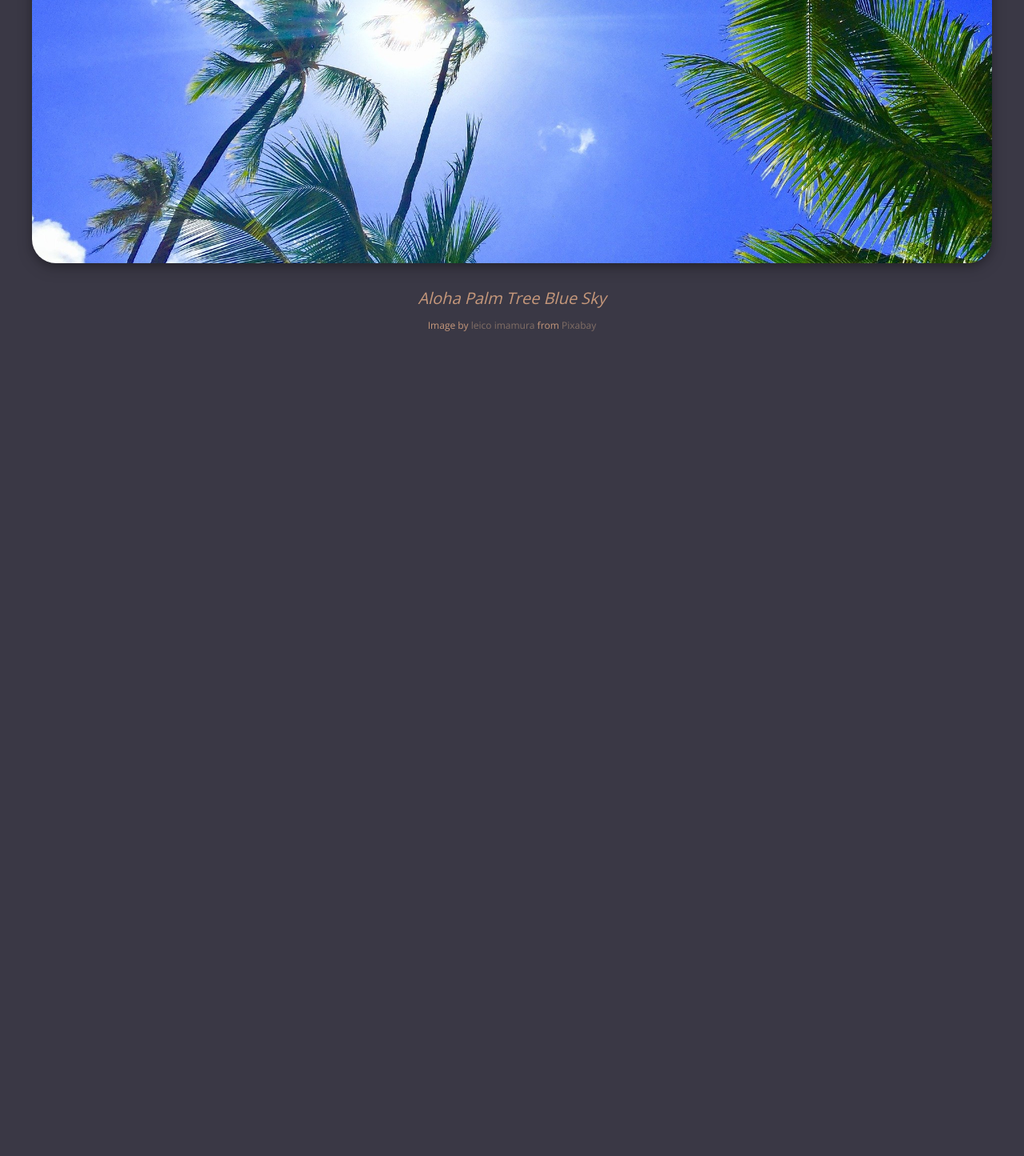
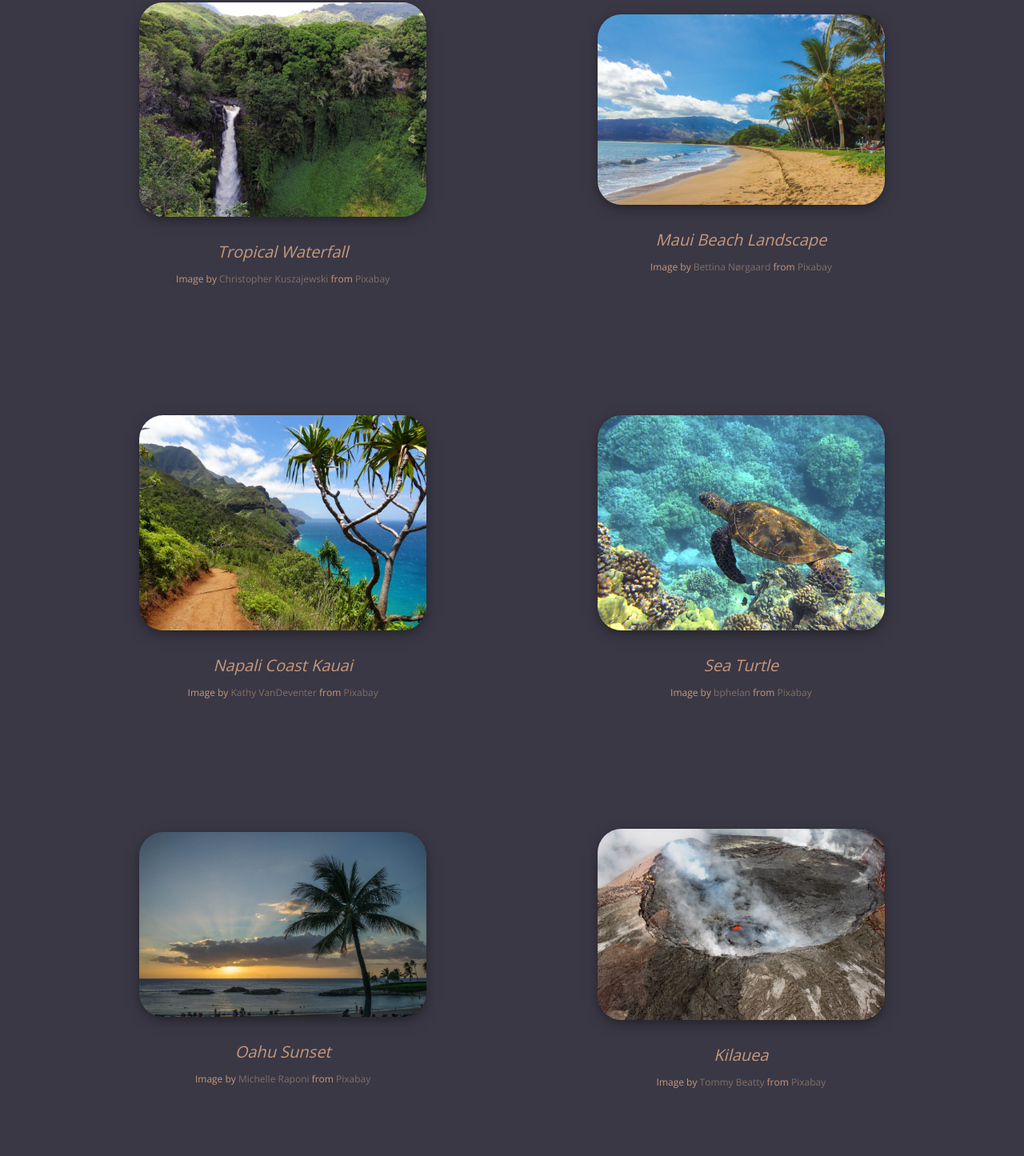
Before and after one commit to CSF2223/imagegallery-EvanLin1729, a plain HTML site: page index.html in a window 1280 px wide. Shown: the part 775-2220 px from the top of the page at 80% size. Before the commit the page ends 1282 px from the top, so only its background shows below. Drawn offline with nearby package versions, Linux system fonts and the light colour scheme.

Commit message:
Prepare project for publishing with GitHub pages

```diff
--- a/index.html
+++ b/index.html
@@ -14,7 +14,7 @@
         <h6>Summer 2022</h6>
     </header>
 
-    <section>
+    <section class = "gallery">
         <div class ="imageCard">
             <img src="assets/hawaii-2700190_1920.jpg" alt="Aloha Palm Tree Blue Sky" width="300" height="300"></img>
             <div class = "cardText">
@@ -23,6 +23,70 @@
             from <a href="https://pixabay.com/?utm_source=link-attribution&amp;utm_medium=referral&amp;utm_campaign=image&amp;utm_content=2700190">Pixabay</a></p>
             </div> <!-- Close "textCard" class -->
         </div> <!-- Close "imageCard" class -->
+
+        <div class ="imageCard">
+            <img src="assets/maui-2729958_1920.jpg" alt="Maui Sunset"></img>
+            <div class = "cardText">
+            <cite>Maui Sunset</cite>
+            <p>Image by <a href="https://pixabay.com/users/hmmunoz512-6376382/?utm_source=link-attribution&amp;utm_medium=referral&amp;utm_campaign=image&amp;utm_content=2729958">hmmunoz512</a> from <a href="https://pixabay.com/?utm_source=link-attribution&amp;utm_medium=referral&amp;utm_campaign=image&amp;utm_content=2729958">Pixabay</a></p>
+            </div> <!-- Close "textCard" class -->
+        </div> <!-- Close "imageCard" class -->
+
+        <div class ="imageCard">
+            <img src="assets/hawaii-410128_1920.jpg" alt="Tropical Waterfall"></img>
+            <div class = "cardText">
+            <cite>Tropical Waterfall</cite>
+            <p>Image by <a href="https://pixabay.com/users/kuszapro-369349/?utm_source=link-attribution&amp;utm_medium=referral&amp;utm_campaign=image&amp;utm_content=410128">Christopher Kuszajewski</a> from <a href="https://pixabay.com/?utm_source=link-attribution&amp;utm_medium=referral&amp;utm_campaign=image&amp;utm_content=410128">Pixabay</a></p>
+            </div> <!-- Close "textCard" class -->
+        </div> <!-- Close "imageCard" class -->
+
+        <div class ="imageCard">
+            <img src="assets/beach-1630540_1920.jpg" alt="Maui Beach Landscape"></img>
+            <div class = "cardText">
+            <cite>Maui Beach Landscape</cite>
+            <p>Image by <a href="https://pixabay.com/users/bkd-1006949/?utm_source=link-attribution&amp;utm_medium=referral&amp;utm_campaign=image&amp;utm_content=1630540">Bettina Nørgaard</a> from <a href="https://pixabay.com/?utm_source=link-attribution&amp;utm_medium=referral&amp;utm_campaign=image&amp;utm_content=1630540">Pixabay</a></p>
+            </div> <!-- Close "textCard" class -->
+        </div> <!-- Close "imageCard" class -->
+
+        <div class ="imageCard">
+            <img src="assets/napali-coast-91676_1920.jpg" alt="Napali Coast Kauai"></img>
+            <div class = "cardText">
+            <cite>Napali Coast Kauai</cite>
+            <p>Image by <a href="https://pixabay.com/users/kdvandeventer-25979/?utm_source=link-attribution&amp;utm_medium=referral&amp;utm_campaign=image&amp;utm_content=91676">Kathy VanDeventer</a> from <a href="https://pixabay.com/?utm_source=link-attribution&amp;utm_medium=referral&amp;utm_campaign=image&amp;utm_content=91676">Pixabay</a></p>
+            </div> <!-- Close "textCard" class -->
+        </div> <!-- Close "imageCard" class -->
+
+        <div class ="imageCard">
+            <img src="assets/sea-turtle-547162_1920.jpg" alt="Sea Turtle"></img>
+            <div class = "cardText">
+            <cite>Sea Turtle</cite>
+            <p>Image by <a href="https://pixabay.com/users/bphelan-610972/?utm_source=link-attribution&amp;utm_medium=referral&amp;utm_campaign=image&amp;utm_content=547162">bphelan</a> from <a href="https://pixabay.com/?utm_source=link-attribution&amp;utm_medium=referral&amp;utm_campaign=image&amp;utm_content=547162">Pixabay</a></p>
+            </div> <!-- Close "textCard" class -->
+        </div> <!-- Close "imageCard" class -->
+
+        <div class ="imageCard">
+            <img src="assets/sunset-1034525_1920.jpg" alt="Oahu Sunset"></img>
+            <div class = "cardText">
+            <cite>Oahu Sunset</cite>
+            <p>Image by <a href="https://pixabay.com/users/michelle_raponi-165491/?utm_source=link-attribution&amp;utm_medium=referral&amp;utm_campaign=image&amp;utm_content=1034525">Michelle Raponi</a> from <a href="https://pixabay.com/?utm_source=link-attribution&amp;utm_medium=referral&amp;utm_campaign=image&amp;utm_content=1034525">Pixabay</a></p>
+            </div> <!-- Close "textCard" class -->
+        </div> <!-- Close "imageCard" class -->
+
+        <div class ="imageCard">
+            <img src="assets/kilauea-3088675_1920.jpg" alt="Kilauea"></img>
+            <div class = "cardText">
+            <cite>Kilauea</cite>
+            <p>Image by <a href="https://pixabay.com/users/tommygbeatty-6864859/?utm_source=link-attribution&amp;utm_medium=referral&amp;utm_campaign=image&amp;utm_content=3088675">Tommy Beatty</a> from <a href="https://pixabay.com/?utm_source=link-attribution&amp;utm_medium=referral&amp;utm_campaign=image&amp;utm_content=3088675">Pixabay</a></p>
+            </div> <!-- Close "textCard" class -->
+        </div> <!-- Close "imageCard" class -->
+
+        <div class ="imageCard">
+            <img src="assets/aloha-305857_1920.jpg" alt="Aloha"></img>
+            <div class = "cardText">
+            <cite>Aloha</cite>
+            <p>Image by <a href="https://pixabay.com/users/bibianagonzalez-209869/?utm_source=link-attribution&amp;utm_medium=referral&amp;utm_campaign=image&amp;utm_content=305857">bibianagonzalez</a> from <a href="https://pixabay.com/?utm_source=link-attribution&amp;utm_medium=referral&amp;utm_campaign=image&amp;utm_content=305857">Pixabay</a></p>
+            </div> <!-- Close "textCard" class -->
+        </div> <!-- Close "imageCard" class -->
     </section>
 
 </body>
--- a/style.css
+++ b/style.css
@@ -71,3 +71,20 @@ p {
     border-radius: 30px;
     margin-top: 2rem;
 }
+
+@media (min-width: 768px) {
+    header {
+        font-size: 1.6rem;
+    }
+
+    .gallery {
+        display: flex;
+        flex-direction: row;
+        justify-content: space-evenly;
+        flex-wrap: wrap;
+    }
+
+    .imageCard {
+        max-width: 28%;
+    }
+}
```
